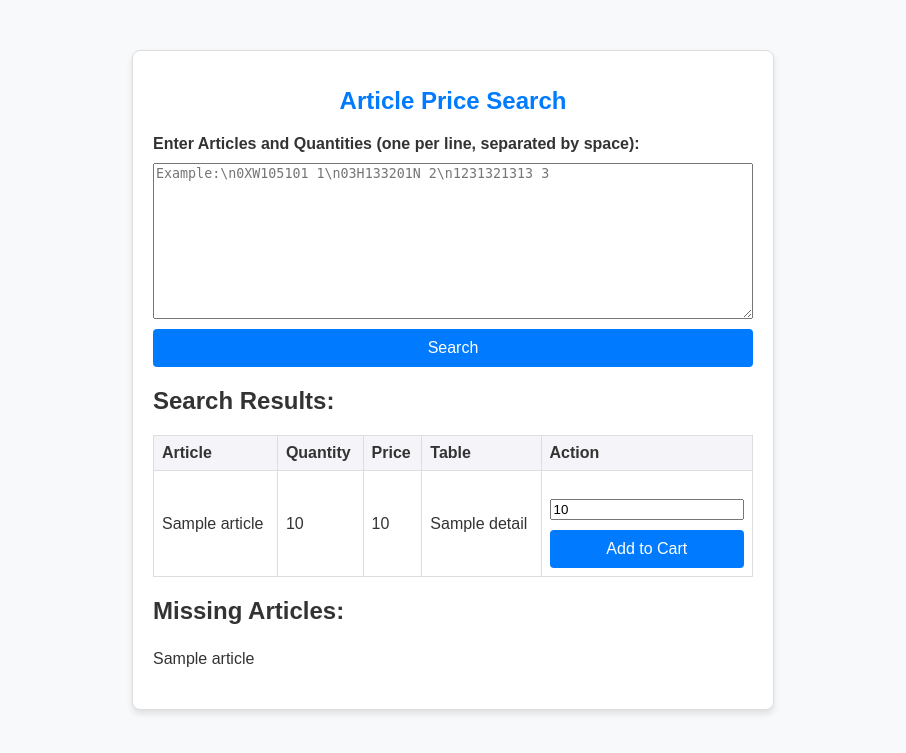
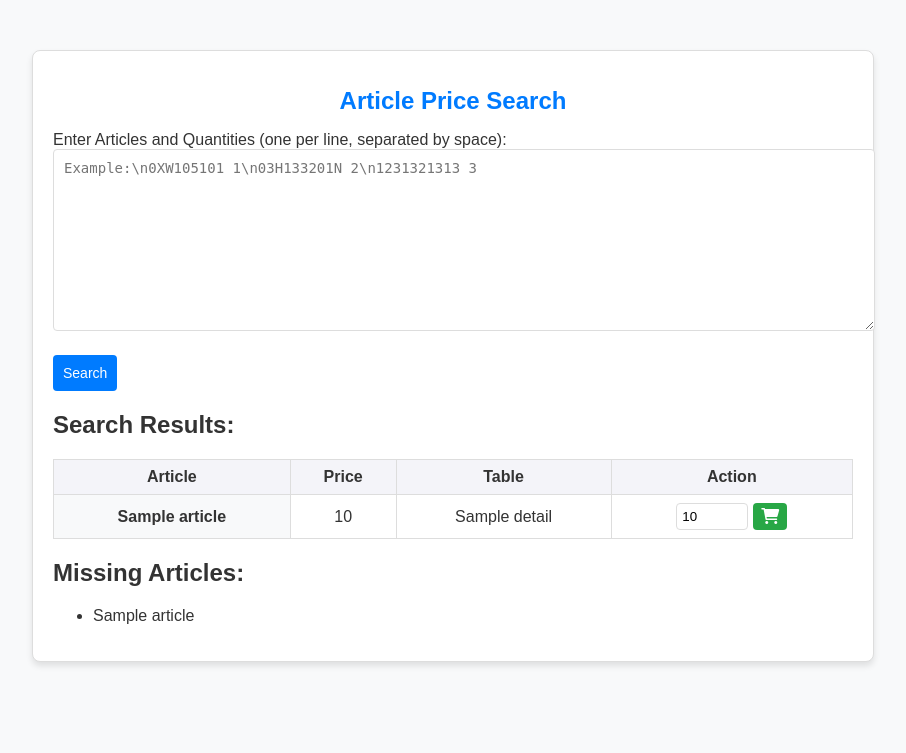
Before and after one commit to crimpi23/my_project, a Flask app: template templates/index.html in a window 1280 px wide. Shown: the top 753 px of the page, without its empty margins (187-1093 px from the left). Run offline with Flask 3, Linux system fonts and the light colour scheme; the template is opened without the code that fills it: most values are stand-ins (such as "Sample title", 1, 10 or a date in 2020); some libraries are stand-ins or nearby versions.

Commit message:
Initial commit

```diff
--- a/static/styles.css
+++ b/static/styles.css
@@ -1,13 +1,14 @@
+/* Загальні стилі */
 body {
     font-family: Arial, sans-serif;
+    background-color: #f8f9fa;
+    color: #333;
     margin: 0;
     padding: 0;
-    background-color: #f8f9fa;
-    color: #333;
 }
 
 .container {
-    max-width: 600px;
+    max-width: 800px;
     margin: 50px auto;
     padding: 20px;
     background: #fff;
@@ -22,29 +23,20 @@ h1 {
     color: #007BFF;
 }
 
-form {
-    display: flex;
-    flex-direction: column;
-    gap: 10px;
-    margin-top: 20px;
-}
-
-label {
-    font-weight: bold;
-}
-
-input[type="text"] {
+textarea {
+    width: 100%;
     padding: 10px;
     border: 1px solid #ddd;
     border-radius: 4px;
-    font-size: 16px;
+    margin-bottom: 20px;
+    font-size: 14px;
 }
 
 button {
     padding: 10px;
-    font-size: 16px;
+    font-size: 14px;
+    background-color: #007BFF;
     color: #fff;
-    background-color: #007BFF;
     border: none;
     border-radius: 4px;
     cursor: pointer;
@@ -54,18 +46,7 @@ button:hover {
     background-color: #0056b3;
 }
 
-.results {
-    margin-top: 20px;
-}
-
-ul {
-    list-style: none;
-    padding: 0;
-}
-
-li {
-    padding: 5px 0;
-}
+/* Таблиця */
 table {
     width: 100%;
     border-collapse: collapse;
@@ -75,7 +56,8 @@ table {
 th, td {
     border: 1px solid #ddd;
     padding: 8px;
-    text-align: left;
+    text-align: center;
+    vertical-align: middle;
 }
 
 th {
@@ -83,10 +65,41 @@ th {
     font-weight: bold;
 }
 
-tr:nth-child(even) {
-    background-color: #f9f9f9;
+.article-cell {
+    font-weight: bold;
+    text-align: center;
+    vertical-align: middle;
+    background-color: #f8f9fa;
 }
 
-tr:hover {
-    background-color: #f1f1f1;
+/* Поле кількості та кнопка */
+.quantity-input {
+    width: 60px;
+    padding: 5px;
+    margin-right: 5px;
+    border: 1px solid #ddd;
+    border-radius: 4px;
 }
+
+.cart-button {
+    padding: 5px 8px;
+    background-color: #28a745;
+    color: white;
+    border: none;
+    border-radius: 4px;
+    cursor: pointer;
+}
+
+.cart-button:hover {
+    background-color: #218838;
+}
+
+.cart-button i {
+    font-size: 16px;
+}
+
+.cart-form {
+    display: flex;
+    align-items: center;
+    justify-content: center;
+}
--- a/templates/index.html
+++ b/templates/index.html
@@ -5,6 +5,7 @@
     <meta name="viewport" content="width=device-width, initial-scale=1.0">
     <title>Search Multiple Articles</title>
     <link rel="stylesheet" href="/static/styles.css">
+    <link rel="stylesheet" href="https://cdnjs.cloudflare.com/ajax/libs/font-awesome/6.0.0-beta3/css/all.min.css">
 </head>
 <body>
     <div class="container">
@@ -22,7 +23,6 @@
                 <thead>
                     <tr>
                         <th>Article</th>
-                        <th>Quantity</th>
                         <th>Price</th>
                         <th>Table</th>
                         <th>Action</th>
@@ -33,18 +33,19 @@
                     {% for detail in details %}
                     <tr>
                         {% if loop.index == 1 %}
-                        <td rowspan="{{ details|length }}">{{ article }}</td>
-                        <td rowspan="{{ details|length }}">{{ quantities[article] }}</td>
+                        <td rowspan="{{ details|length }}" class="article-cell">{{ article }}</td>
                         {% endif %}
                         <td>{{ detail.price }}</td>
                         <td>{{ detail.table_name }}</td>
                         <td>
-                            <form method="POST" action="/add_to_cart">
+                            <form method="POST" action="/add_to_cart" class="cart-form">
                                 <input type="hidden" name="article" value="{{ article }}">
                                 <input type="hidden" name="price" value="{{ detail.price }}">
                                 <input type="hidden" name="table_name" value="{{ detail.table_name }}">
-                                <input type="number" name="quantity" value="{{ quantities[article] }}" min="1">
-                                <button type="submit">Add to Cart</button>
+                                <input type="number" name="quantity" value="{{ quantities[article] }}" min="1" class="quantity-input">
+                                <button type="submit" class="cart-button">
+                                    <i class="fas fa-shopping-cart"></i>
+                                </button>
                             </form>
                         </td>
                     </tr>
```
